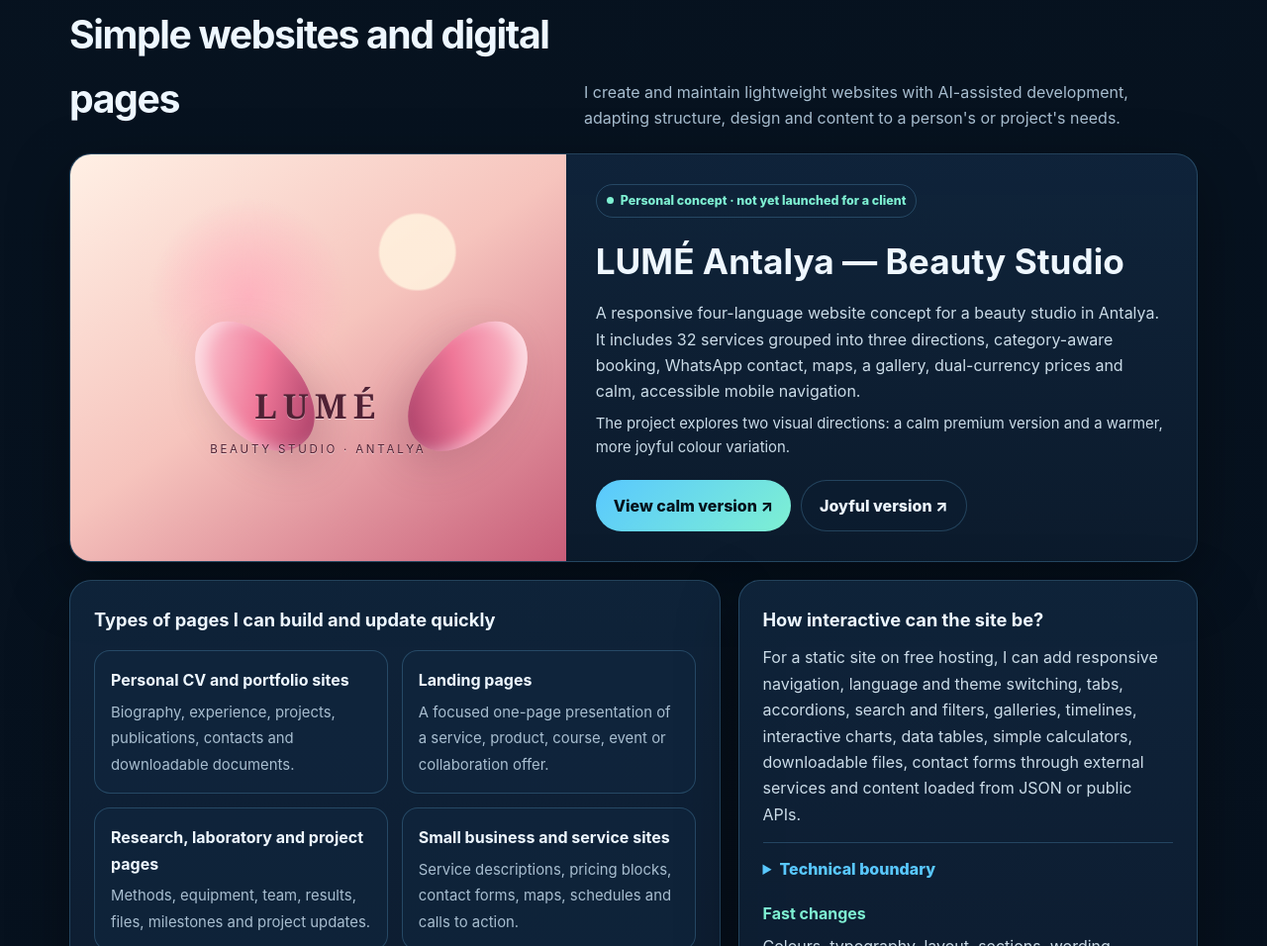
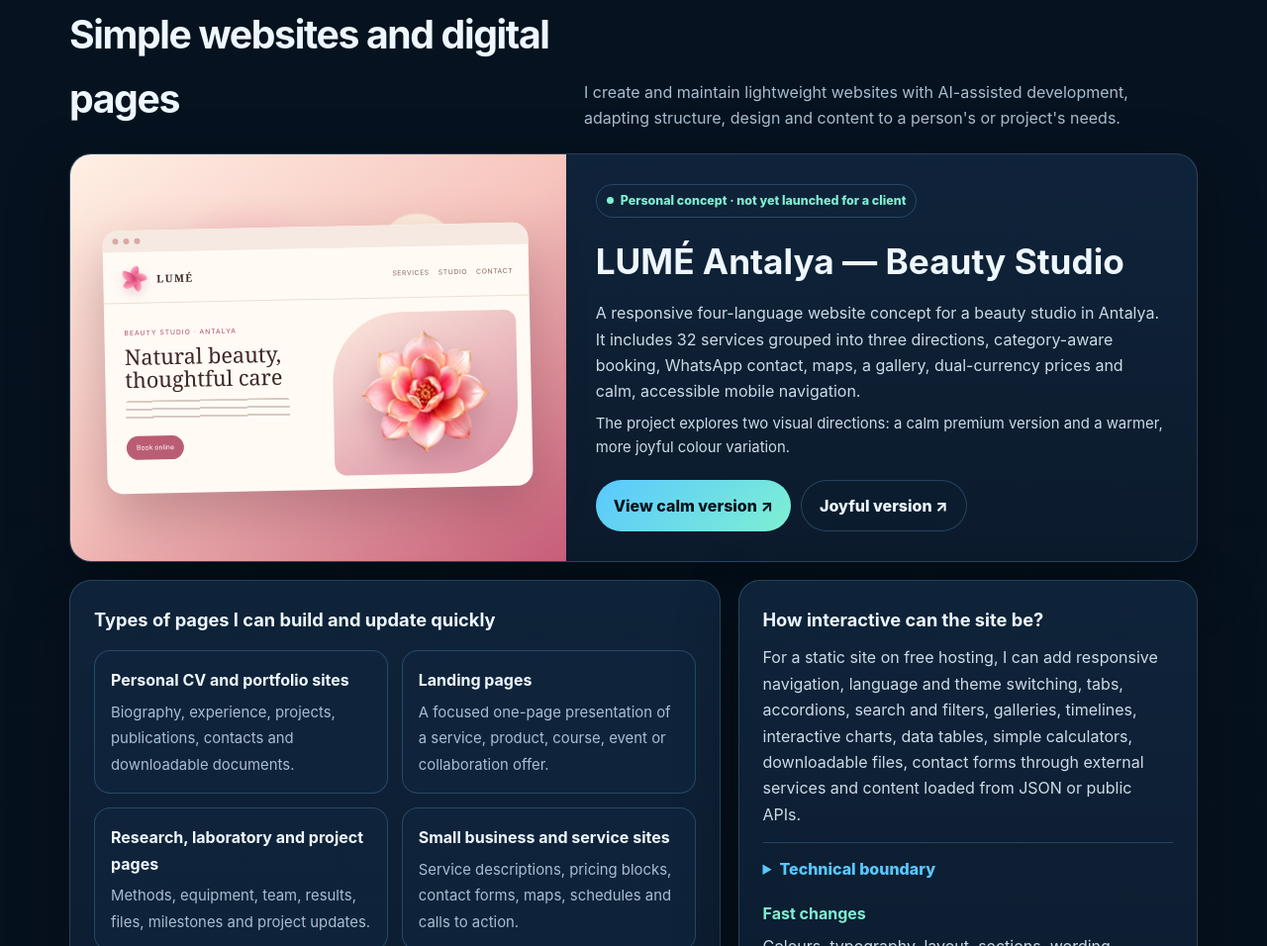
Before and after one commit to ivan-kashuba-rd/ivan-kashuba-rd.github.io, a plain HTML site: page index.html in a window 1280 px wide. Shown: the part 6023-6979 px from the top of the page at 99% size. Drawn offline with Linux system fonts and the light colour scheme.

Commit message:
Update index.html

```diff
--- a/index.html
+++ b/index.html
@@ -147,16 +147,26 @@
         radial-gradient(circle at 70% 24%,rgba(255,242,222,.86) 0 8%,transparent 8.5%),
         radial-gradient(circle at 36% 35%,rgba(255,171,188,.8),transparent 24%),
         linear-gradient(145deg,#fff0e5 0%,#f6c4bd 48%,#c85d79 100%);
+      padding:28px;
     }
-    .web-case-visual::before,.web-case-visual::after {
-      content:""; position:absolute; border-radius:55% 45% 50% 50%; background:linear-gradient(145deg,#ffd9de,#ef7798 55%,#9e355f);
-      box-shadow:inset 8px 7px 15px rgba(255,255,255,.42),0 18px 40px rgba(102,35,62,.22); transform-origin:100% 100%;
-    }
-    .web-case-visual::before { width:90px; height:150px; transform:translate(-26px,-19px) rotate(-42deg); }
-    .web-case-visual::after { width:90px; height:150px; transform:translate(24px,-19px) rotate(42deg) scaleX(-1); }
-    .web-case-mark { position:relative; z-index:2; margin-top:125px; text-align:center; color:#502235; text-shadow:0 1px rgba(255,255,255,.5); }
-    .web-case-mark strong { display:block; font-family:Georgia,serif; font-size:2.15rem; letter-spacing:.18em; }
-    .web-case-mark span { font-size:.72rem; text-transform:uppercase; letter-spacing:.24em; }
+    .site-preview { width:min(100%,430px); border-radius:16px; overflow:hidden; background:#fffaf4; color:#3d2826; box-shadow:0 24px 55px rgba(83,31,49,.3); transform:rotate(-1.2deg); }
+    .site-preview-bar { height:22px; display:flex; align-items:center; gap:5px; padding:0 10px; background:#f5e9e2; }
+    .site-preview-bar i { width:6px; height:6px; border-radius:50%; background:#d9a9a3; }
+    .site-preview-nav { display:flex; align-items:center; justify-content:space-between; gap:12px; padding:12px 16px 9px; border-bottom:1px solid #eeded5; }
+    .mini-brand { display:flex; align-items:center; gap:8px; font:700 .66rem/1 Georgia,serif; letter-spacing:.13em; }
+    .mini-flower { position:relative; width:30px; height:30px; filter:drop-shadow(0 4px 5px rgba(164,55,92,.2)); }
+    .mini-flower i { position:absolute; left:11px; top:2px; width:9px; height:14px; border-radius:80% 20% 70% 30%; background:linear-gradient(145deg,#ffd3df,#ef6591 55%,#a72e63); transform-origin:4px 13px; }
+    .mini-flower i:nth-child(2) { transform:rotate(72deg); }.mini-flower i:nth-child(3) { transform:rotate(144deg); }
+    .mini-flower i:nth-child(4) { transform:rotate(216deg); }.mini-flower i:nth-child(5) { transform:rotate(288deg); }
+    .mini-links { display:flex; gap:9px; color:#8b6a62; font-size:.43rem; text-transform:uppercase; letter-spacing:.08em; }
+    .site-preview-hero { display:grid; grid-template-columns:1.05fr .95fr; min-height:190px; }
+    .mini-copy { padding:24px 10px 20px 20px; }
+    .mini-kicker { color:#b24d68; font-size:.42rem; letter-spacing:.15em; text-transform:uppercase; }
+    .mini-title { margin:8px 0 10px; font:500 1.35rem/1.05 Georgia,serif; }
+    .mini-text { width:85%; height:22px; border-radius:4px; background:repeating-linear-gradient(to bottom,#b9a29a 0 2px,transparent 2px 8px); opacity:.55; }
+    .mini-button { display:inline-block; margin-top:14px; padding:6px 10px; border-radius:20px; background:#bb5d72; color:white; font-size:.43rem; }
+    .mini-logo-stage { margin:14px 14px 14px 4px; border-radius:70px 12px 70px 12px; background:linear-gradient(150deg,#fce8de,#d98da0); display:flex; align-items:center; justify-content:center; overflow:hidden; }
+    .mini-logo-stage img { width:88%; height:88%; object-fit:contain; filter:drop-shadow(0 15px 12px rgba(119,38,69,.25)); }
     .web-case-copy { padding:30px; align-self:center; }
     .case-status { display:inline-flex; align-items:center; gap:7px; padding:6px 10px; border:1px solid var(--line); border-radius:999px; color:var(--accent2); font-size:.78rem; font-weight:850; }
     .case-status::before { content:""; width:7px; height:7px; border-radius:50%; background:currentColor; }
@@ -377,7 +387,17 @@
     <div class="grid">
       <article class="card web-case">
         <div class="web-case-visual" aria-hidden="true">
-          <div class="web-case-mark"><strong>LUMÉ</strong><span>Beauty studio · Antalya</span></div>
+          <div class="site-preview">
+            <div class="site-preview-bar"><i></i><i></i><i></i></div>
+            <div class="site-preview-nav">
+              <div class="mini-brand"><span class="mini-flower"><i></i><i></i><i></i><i></i><i></i></span>LUMÉ</div>
+              <div class="mini-links"><span>Services</span><span>Studio</span><span>Contact</span></div>
+            </div>
+            <div class="site-preview-hero">
+              <div class="mini-copy"><div class="mini-kicker">Beauty studio · Antalya</div><div class="mini-title">Natural beauty,<br>thoughtful care</div><div class="mini-text"></div><span class="mini-button">Book online</span></div>
+              <div class="mini-logo-stage"><img src="assets/lume-3d-flower.png" alt=""></div>
+            </div>
+          </div>
         </div>
         <div class="web-case-copy">
           <span class="case-status" data-lang="en">Personal concept · not yet launched for a client</span>
```
